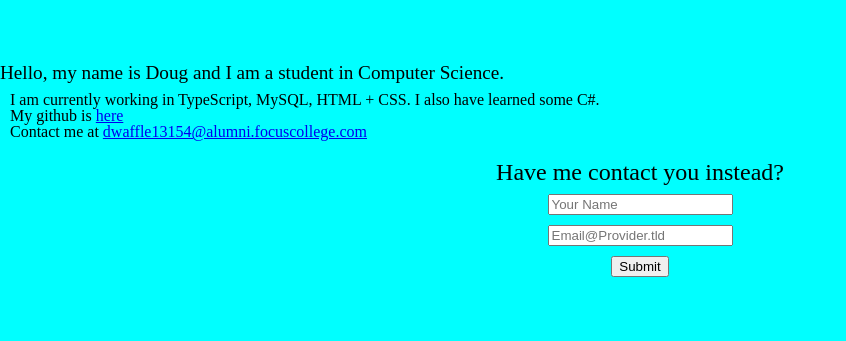
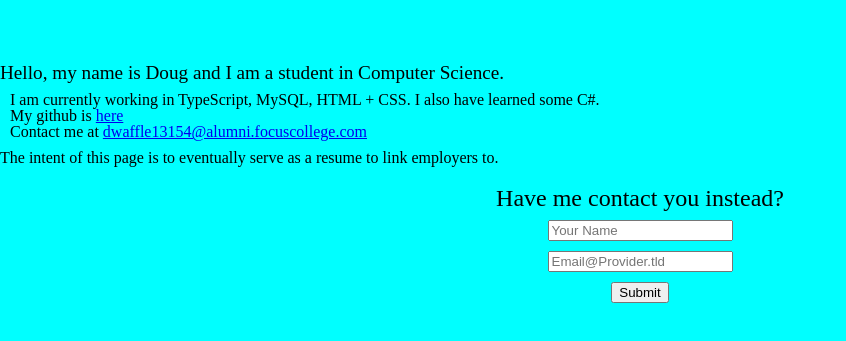
Before and after one commit to dwaffle/CloudComputing, a plain HTML site: page index.html in a window 1280 px wide. Shown: the part 247-588 px from the top of the page, without its empty margins (0-846 px from the left). Drawn offline with Linux system fonts and the light colour scheme.

Commit message:
Fixed misspelling 'document'

```diff
--- a/index.html
+++ b/index.html
@@ -19,7 +19,7 @@
             </section>
             <p id="intent"></p>
             <script>
-                doucment.getElementById("intent").innerHTML = "The intent of this page is to eventually serve as a resume to link employers to.";
+                document.getElementById("intent").innerHTML = "The intent of this page is to eventually serve as a resume to link employers to.";
             </script>
         </div>
         <div class="form-submit">
```
